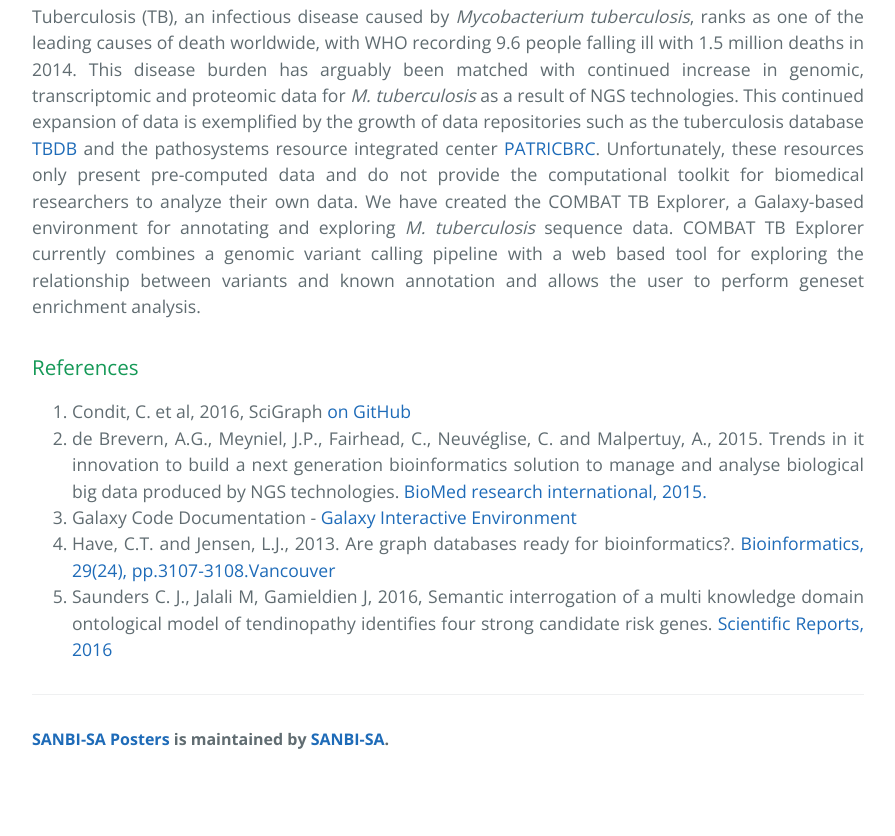
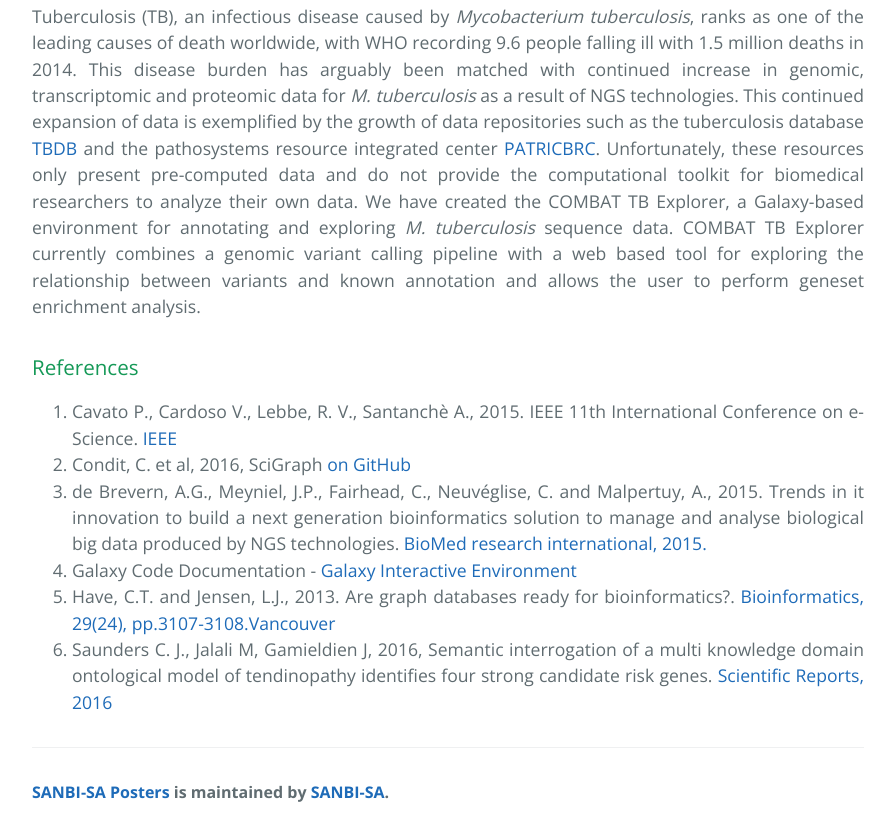
Before and after one commit to SANBI-SA-archive/GCC2016, a plain HTML site: page index.html in a window 1280 px wide. Shown: the part 1149-1985 px from the top of the page, without its empty margins (192-1087 px from the left). Before the commit the page ends 1932 px from the top, so only its background shows below. Drawn offline with nearby package versions, Linux system fonts and the light colour scheme.

Commit message:
One more ref

```diff
--- a/index.html
+++ b/index.html
@@ -46,6 +46,7 @@
 <h3><a id="authors-and-contributors" class="anchor" href="#authors-and-contributors" aria-hidden="true"><span aria-hidden="true" class="octicon octicon-link"></span></a>References</h3>
 
 <ol align="justify" type="1">
+  <li>Cavato P., Cardoso V., Lebbe, R. V., Santanchè A., 2015. IEEE 11th International Conference on e-Science. <a href="http://www.lis.ic.unicamp.br/wp-content/uploads/2016/02/Cavoto2015.pdf">IEEE</a></li>
   <li>Condit, C. et al, 2016, SciGraph <a href="https://github.com/SciGraph/SciGraph">on GitHub</a></li>
   <li>de Brevern, A.G., Meyniel, J.P., Fairhead, C., Neuvéglise, C. and Malpertuy, A., 2015. Trends in it innovation to build a next generation bioinformatics solution to manage and analyse biological big data produced by NGS technologies. <a href="http://dx.doi.org/10.1155/2015/904541" target="_blank">BioMed research international, 2015.</a></li>
   <li>Galaxy Code Documentation - <a href="https://docs.galaxyproject.org/en/master/admin/interactive_environments.html">Galaxy Interactive Environment</a></li>
```
